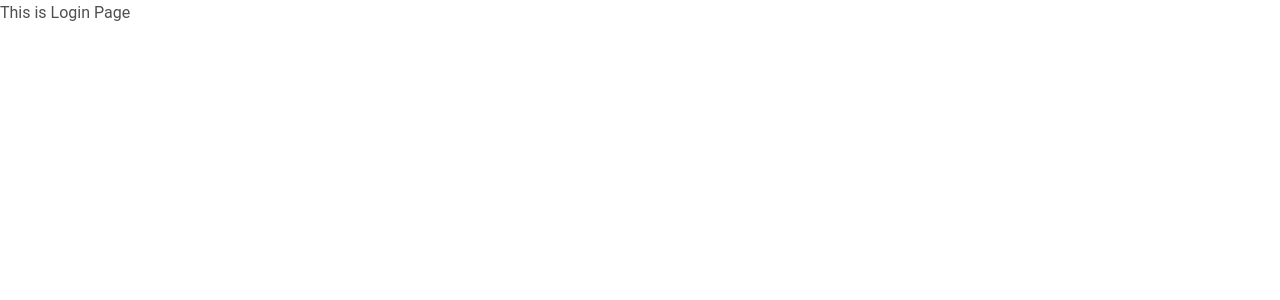
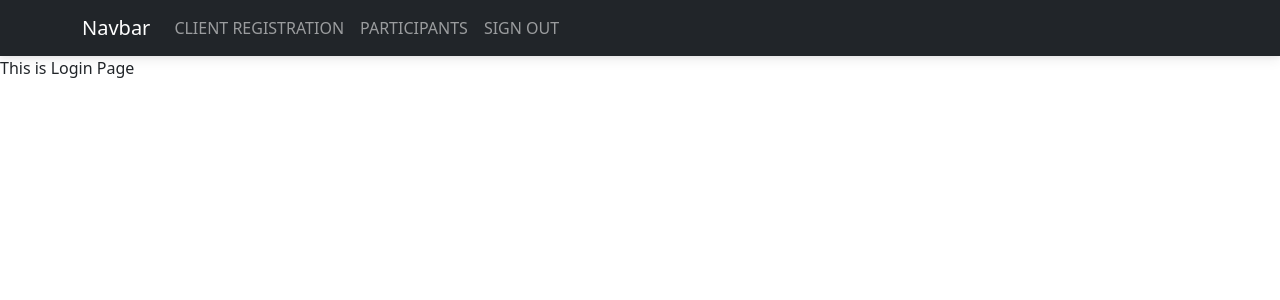
Before and after one commit to laurynvar/project-exam, a React (Create React App) app: page /login in a window 1280 px wide. Shown: the top 300 px of the page. Built offline with nearby package versions, Linux system fonts and the light colour scheme; the HTML template or start-up script is replaced by a standard one.

Commit message:
NavBar component created, some navigation links added

```diff
--- a/package.json
+++ b/package.json
@@ -7,8 +7,10 @@
     "@testing-library/jest-dom": "^5.16.5",
     "@testing-library/react": "^13.4.0",
     "@testing-library/user-event": "^13.5.0",
+    "bootstrap": "^5.2.3",
     "mdb-react-ui-kit": "^6.0.0",
     "react": "^18.2.0",
+    "react-bootstrap": "^2.7.4",
     "react-dom": "^18.2.0",
     "react-router-dom": "^6.11.2",
     "react-scripts": "5.0.1",
--- a/src/App.js
+++ b/src/App.js
@@ -5,9 +5,12 @@
 import { Register } from "./components/Register";
 import { ClientRegister } from "./components/ClientRegister";
 import { ParticipantList } from "./components/ParticipantList";
+import { NavBar } from "./components/NavBar";
 
 function App() {
   return (
+    <>
+      <NavBar />
       <Routes>
         <Route element={<HomePage />} path="/" />
         <Route element={<Login />} path="/login" />
@@ -15,6 +18,7 @@
         <Route element={<ClientRegister />} path="/clientregister" />
         <Route element={<ParticipantList />} path="/participants" />
       </Routes>
+    </>
   );
 }
 
--- a/src/components/NavBar.jsx
+++ b/src/components/NavBar.jsx
@@ -1,6 +1,31 @@
+import React, { useState } from "react";
+import Container from "react-bootstrap/Container";
+import Nav from "react-bootstrap/Nav";
+import Navbar from "react-bootstrap/Navbar";
+
+import { Link } from "react-router-dom";
+
 export const NavBar = () => {
-
-    return (
-
-    )
-}
+  return (
+    <>
+      <Navbar bg="dark" variant="dark">
+        <Container>
+          <Navbar.Brand as={Link} to="/">
+            Navbar
+          </Navbar.Brand>
+          <Nav className="me-auto">
+            <Nav.Link as={Link} to="/clientregister">
+              CLIENT REGISTRATION
+            </Nav.Link>
+            <Nav.Link as={Link} to="/participants">
+              PARTICIPANTS
+            </Nav.Link>
+            <Nav.Link as={Link} to="/">
+              SIGN OUT
+            </Nav.Link>
+          </Nav>
+        </Container>
+      </Navbar>
+    </>
+  );
+};
--- a/src/index.js
+++ b/src/index.js
@@ -4,6 +4,7 @@
 import "mdb-react-ui-kit/dist/css/mdb.min.css";
 import "@fortawesome/fontawesome-free/css/all.min.css";
 import App from "./App";
+import "bootstrap/dist/css/bootstrap.min.css";
 import reportWebVitals from "./reportWebVitals";
 import { BrowserRouter } from "react-router-dom";
 
```
Also changed, not shown: 1 other file (tests, documents, lock files or other folders). Lines whose indentation alone changed are shown as unchanged.
